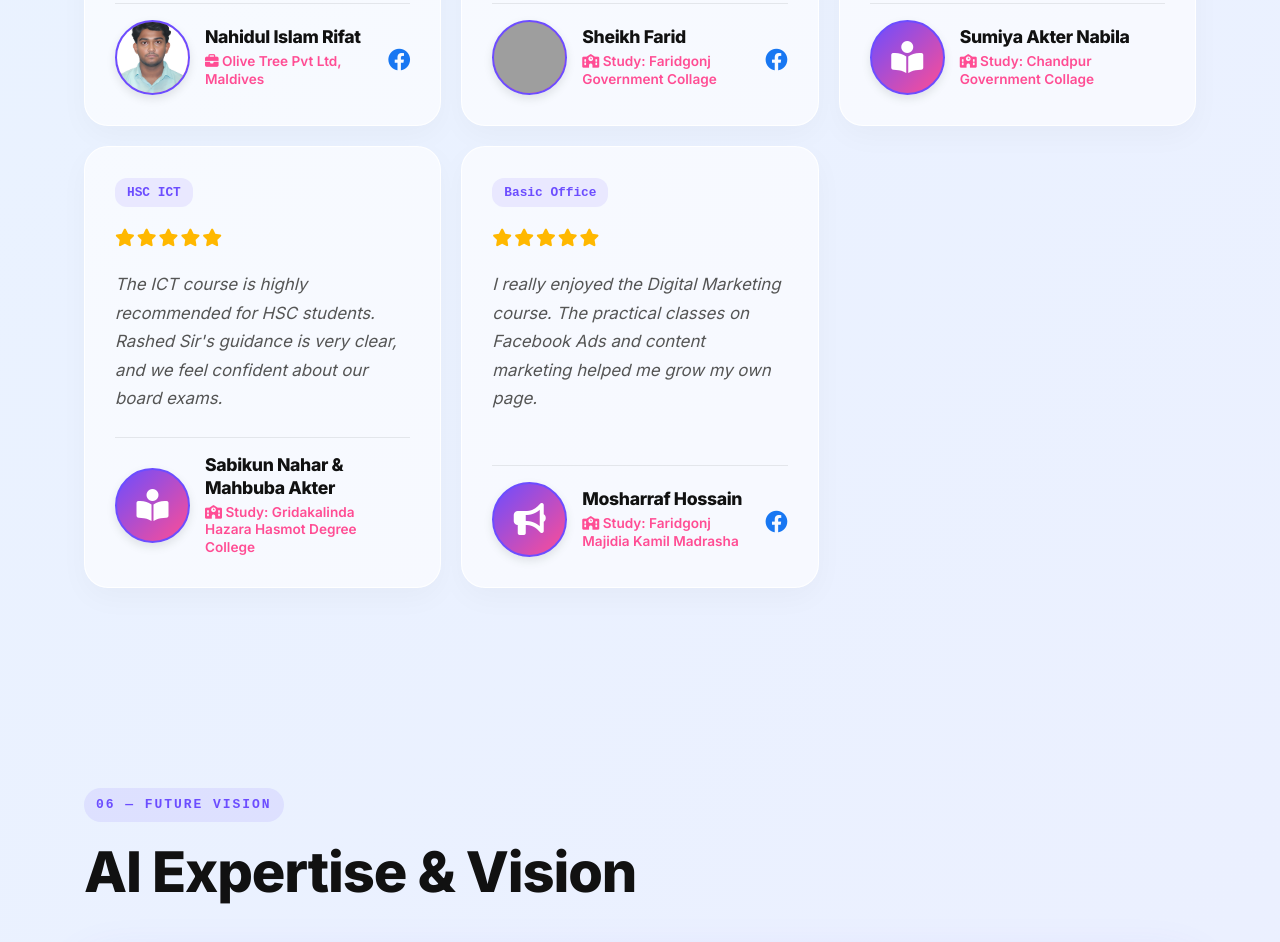
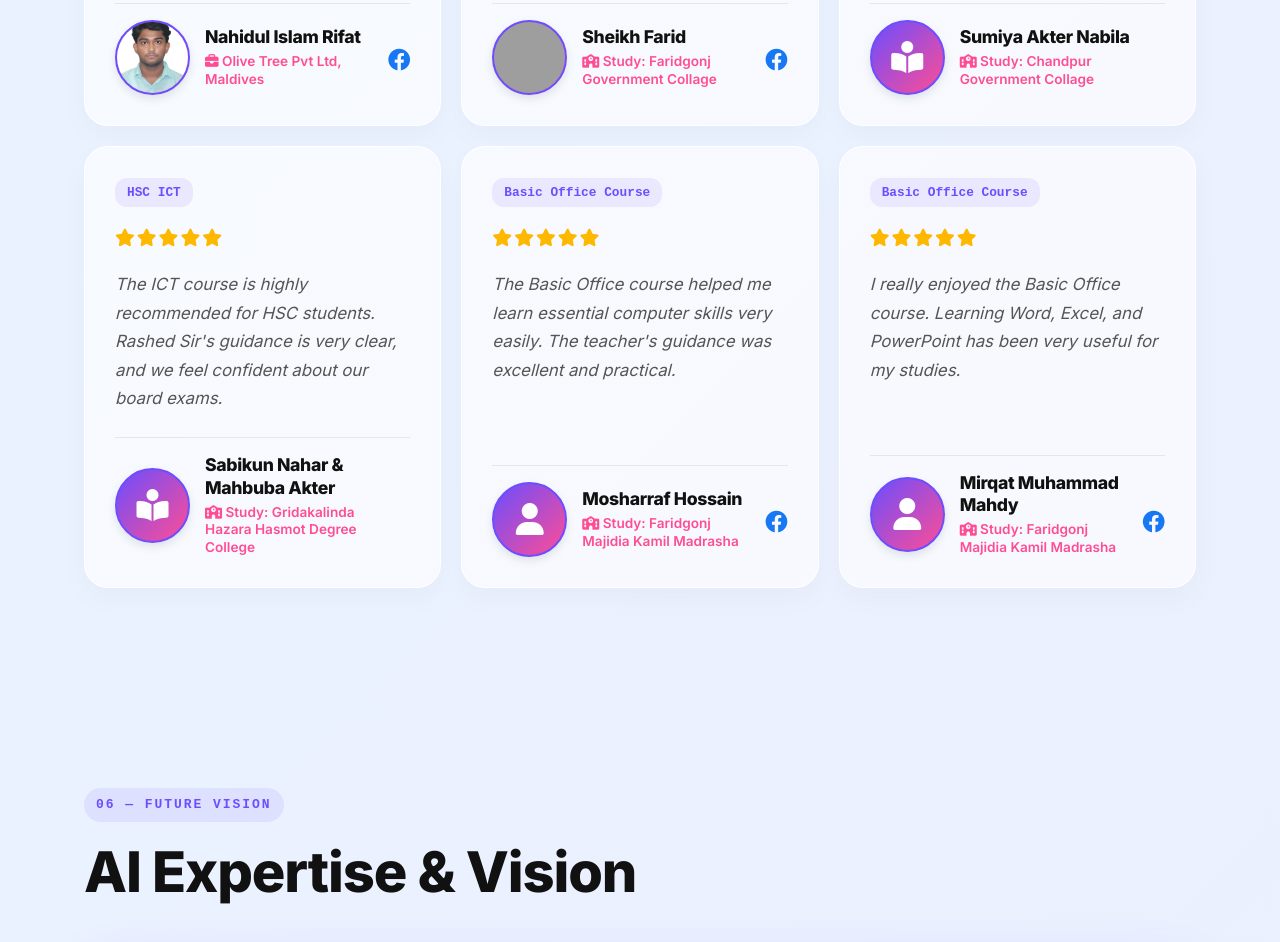
Before and after one commit to TechRashad/My-Portfolio, a plain HTML site: page index.html in a window 1280 px wide. Shown: the part 7410-8352 px from the top of the page. Drawn offline with Linux system fonts and the light colour scheme; grey boxes are pictures that could not be loaded.

Commit message:
index.html

```diff
--- a/index.html
+++ b/index.html
@@ -1051,16 +1051,17 @@
             </div>
           </div>
         </div>
-<!-- 16. Basic Office (Mosharraf Hossain) -->
+
+        <!-- 17. Basic Office (Mosharraf) -->
         <div class="review-card">
           <div>
-            <span class="review-course-tag">Basic Office</span>
+            <span class="review-course-tag">Basic Office Course</span>
             <div class="review-stars"><i class="fas fa-star"></i><i class="fas fa-star"></i><i class="fas fa-star"></i><i class="fas fa-star"></i><i class="fas fa-star"></i></div>
-            <p class="review-text" data-en="Creative AI Institute is a great place to learn Basic Office skills. Word, Excel, and PowerPoint are taught in a simple and practical way. I really enjoyed the learning experience!" data-bn="Creative AI Institute-এ Basic Office Course করে অনেক কিছু শিখেছি। Word, Excel ও PowerPoint খুব সহজভাবে হাতে-কলমে শেখানো হয়। শেখার পরিবেশ ও প্রশিক্ষণ পদ্ধতি ভালো!">I really enjoyed the Digital Marketing course. The practical classes on Facebook Ads and content marketing helped me grow my own page.</p>
+            <p class="review-text" data-en="The Basic Office course helped me learn essential computer skills very easily. The teacher's guidance was excellent and practical." data-bn="বেসিক অফিস কোর্সটি আমাকে অত্যন্ত সহজে মৌলিক কম্পিউটার দক্ষতা শিখতে সাহায্য করেছে। শিক্ষকের নির্দেশনা চমৎকার এবং ব্যবহারিক ছিল।">The Basic Office course helped me learn essential computer skills very easily. The teacher's guidance was excellent and practical.</p>
           </div>
           <div class="review-author">
             <div class="avatar">
-              <img src="image/Mosharraf.png" alt="Mosharraf Hossain" onerror="this.style.display='none'; this.parentElement.innerHTML='<i class=\'fas fa-bullhorn\'></i>';">
+              <img src="image/Mosharraf.png" alt="Mosharraf Hossain" onerror="this.style.display='none'; this.parentElement.innerHTML='<i class=\'fas fa-user\'></i>';">
             </div>
             <div class="review-author-info">
               <h4>Mosharraf Hossain</h4>
@@ -1069,6 +1070,26 @@
             <a href="https://www.facebook.com/profile.php?id=61580508390061" target="_blank" class="review-social"><i class="fab fa-facebook"></i></a>
           </div>
         </div>
+
+        <!-- 18. Basic Office (Mirqat) -->
+        <div class="review-card">
+          <div>
+            <span class="review-course-tag">Basic Office Course</span>
+            <div class="review-stars"><i class="fas fa-star"></i><i class="fas fa-star"></i><i class="fas fa-star"></i><i class="fas fa-star"></i><i class="fas fa-star"></i></div>
+            <p class="review-text" data-en="I really enjoyed the Basic Office course. Learning Word, Excel, and PowerPoint has been very useful for my studies." data-bn="আমি বেসিক অফিস কোর্সটি সত্যিই উপভোগ করেছি। ওয়ার্ড, এক্সেল এবং পাওয়ারপয়েন্ট শেখা আমার পড়াশোনার জন্য খুবই উপকারী হয়েছে।">I really enjoyed the Basic Office course. Learning Word, Excel, and PowerPoint has been very useful for my studies.</p>
+          </div>
+          <div class="review-author">
+            <div class="avatar">
+              <img src="image/Mirqat.png" alt="Mirqat Muhammad Mahdy" onerror="this.style.display='none'; this.parentElement.innerHTML='<i class=\'fas fa-user\'></i>';">
+            </div>
+            <div class="review-author-info">
+              <h4>Mirqat Muhammad Mahdy</h4>
+              <span><i class="fas fa-school"></i> Study: Faridgonj Majidia Kamil Madrasha</span>
+            </div>
+            <a href="https://www.facebook.com/mirqat.muhammad.mahdy" target="_blank" class="review-social"><i class="fab fa-facebook"></i></a>
+          </div>
+        </div>
+
       </div>
     </section>
 
```
